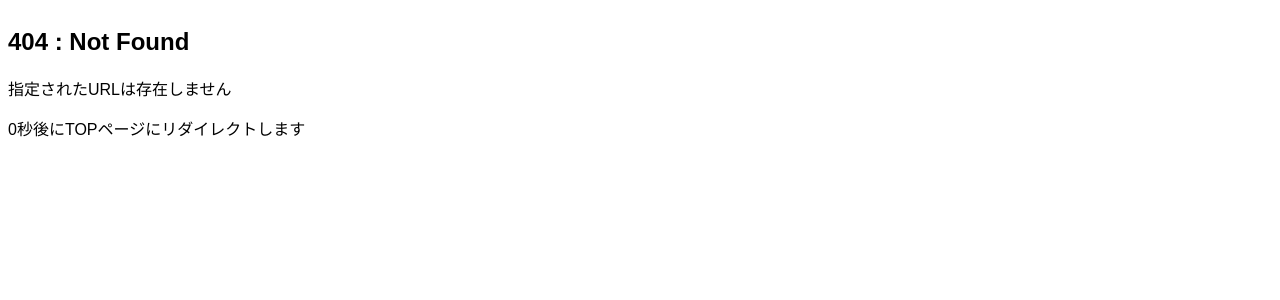
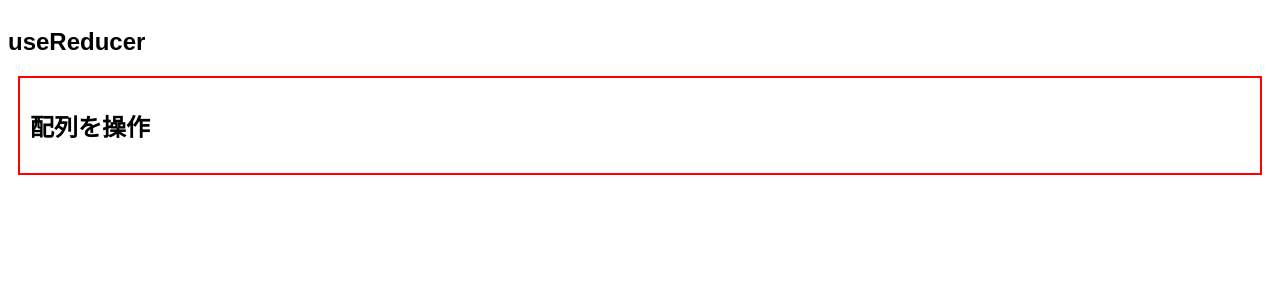
Before and after one commit to keroro0402/Next_Docker_App, a Next.js app in the folder web/: page /03_useReducer in a window 1280 px wide. Before the commit this address had no page. Shown: the top 300 px of the page. Built offline with nearby package versions, Linux system fonts and the light colour scheme.

Commit message:
useReducerページ新規作成

```diff
--- /dev/null
+++ b/web/src/app/03_useReducer/components/useReducer01.tsx
@@ -0,0 +1,9 @@
+const UseReducer01 = () => {
+  return (
+    <>
+      <h2>配列を操作</h2>
+    </>
+  );
+};
+
+export default UseReducer01;
--- /dev/null
+++ b/web/src/app/03_useReducer/layout.tsx
@@ -0,0 +1,15 @@
+import React, { ReactNode } from 'react';
+
+interface SubLayoutProps {
+  children: ReactNode;
+}
+
+const SubLayout: React.FC<SubLayoutProps> = ({ children }) => {
+  return (
+    <>
+      <div>{children}</div>
+    </>
+  );
+};
+
+export default SubLayout;
--- /dev/null
+++ b/web/src/app/03_useReducer/page.tsx
@@ -0,0 +1,12 @@
+import UseReducer01 from './components/useReducer01';
+
+export default function UseReducer() {
+  return (
+    <>
+      <h2>useReducer</h2>
+      <div className='card'>
+        <UseReducer01 />
+      </div>
+    </>
+  );
+}
--- a/web/src/app/page.tsx
+++ b/web/src/app/page.tsx
@@ -13,6 +13,9 @@ export default function Home() {
       <p>
         <Link href={'./02_useEffect'}>useEffect</Link>
       </p>
+      <p>
+        <Link href={'./03_useReducer'}>useReducer</Link>
+      </p>
     </>
   );
 }
```
